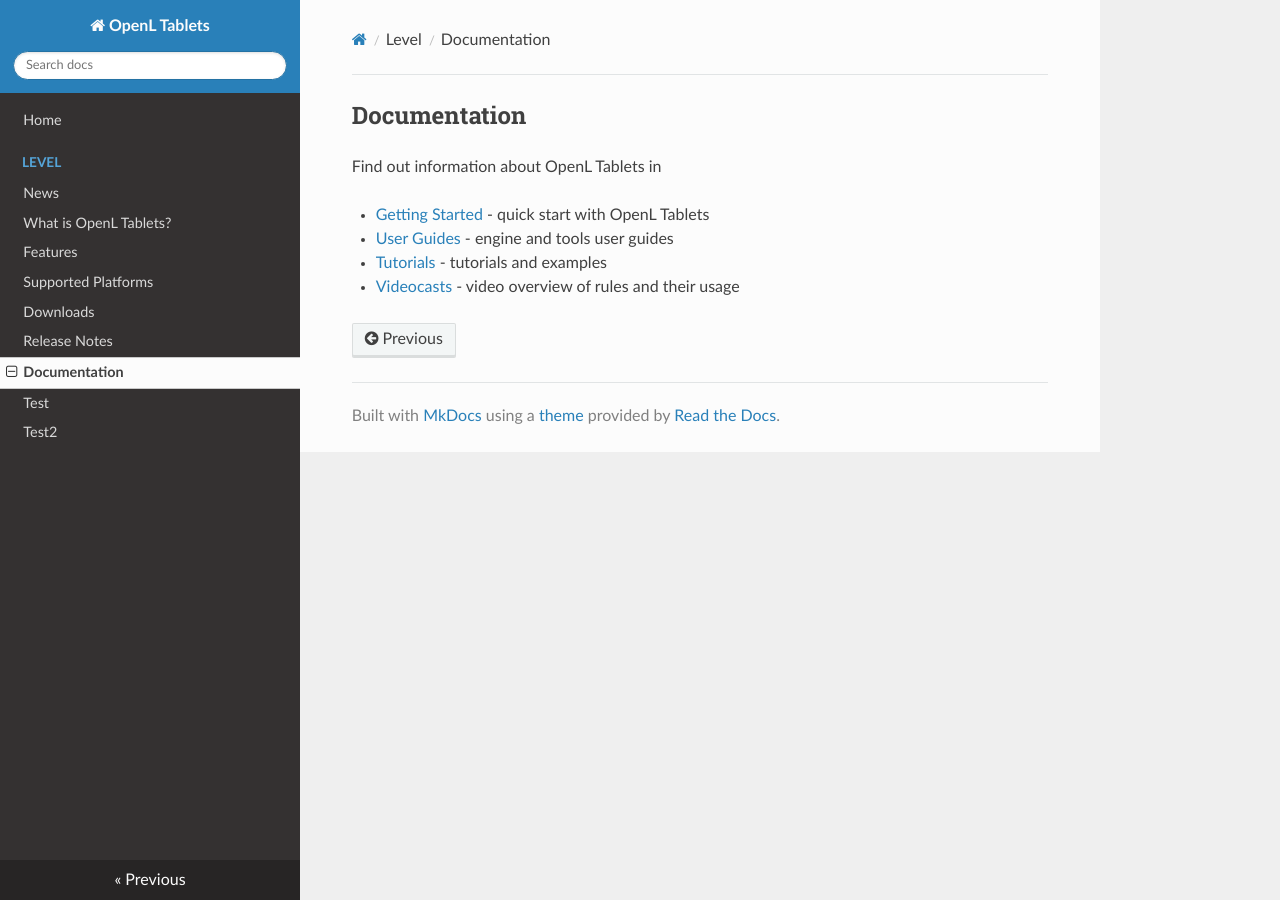
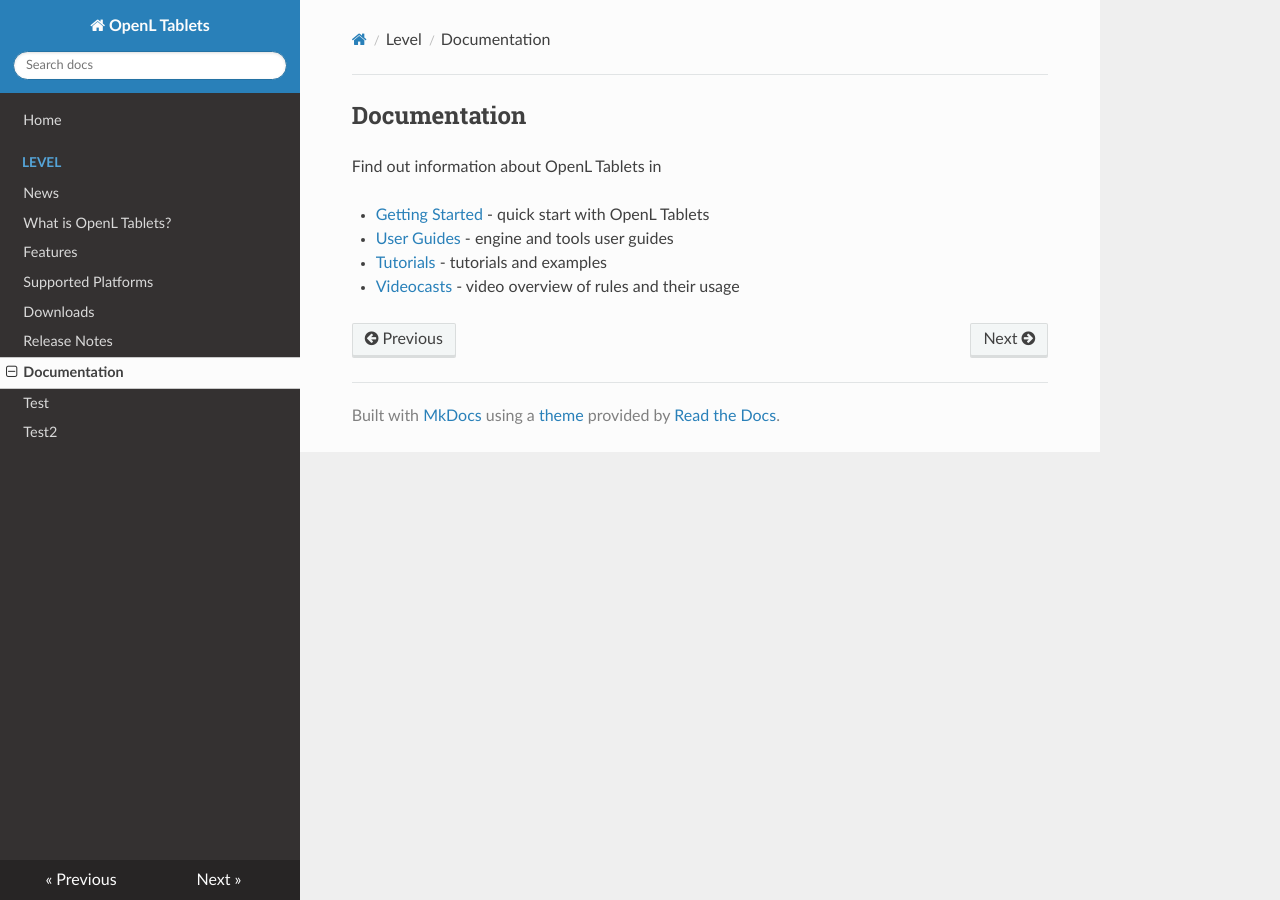
Before and after one commit to WWmonster/MarkdownTest, an MkDocs documentation site: the page built from docs/documentation.md, in a window 1280 px wide. Built offline with MkDocs 1.6.1, drawn with Linux system fonts in a browser that asks for light colours; nearby versions of some CDN libraries.

```diff
--- a/mkdocs.yml
+++ b/mkdocs.yml
@@ -11,7 +11,7 @@ nav:
         - Release Notes: releasenotes.md
         - Documentation: documentation.md
         - Test: 'test/test01.md'
-        - Test2: Test2.md
+        - Test2: test2.md
 theme: readthedocs
 
 markdown_extensions:
```
